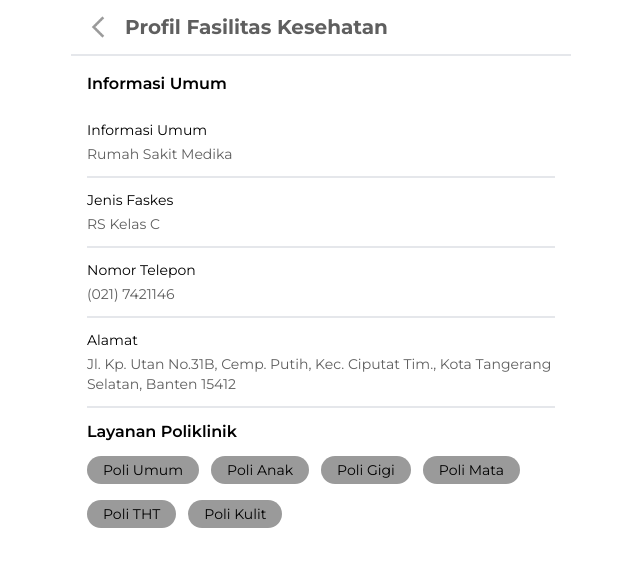
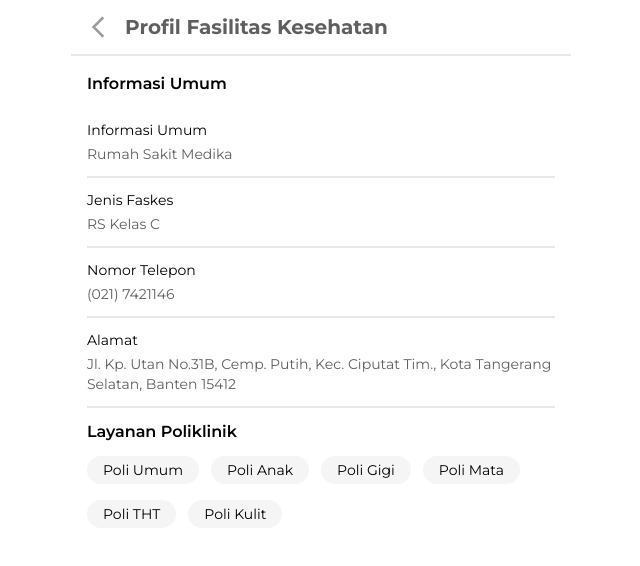
Before and after one commit to Personal-Health-Record/frontend, a Next.js app: page /faskes/details in a window 1280 px wide. Shown: the top 566 px of the page, without its empty margins (319-959 px from the left). Built offline with nearby package versions, Linux system fonts and the light colour scheme.

Commit message:
feat: change background

```diff
--- a/src/app/faskes/components/Chip/index.tsx
+++ b/src/app/faskes/components/Chip/index.tsx
@@ -4,7 +4,9 @@ interface Props {
 
 const Chip = ({ text }: Props) => {
   return (
-    <p className="bg-lightGrey rounded-2xl px-4 text-sm py-1 mb-1">{text}</p>
+    <p className="bg-superLightGrey rounded-2xl px-4 text-sm py-1 mb-1">
+      {text}
+    </p>
   );
 };
 
```
